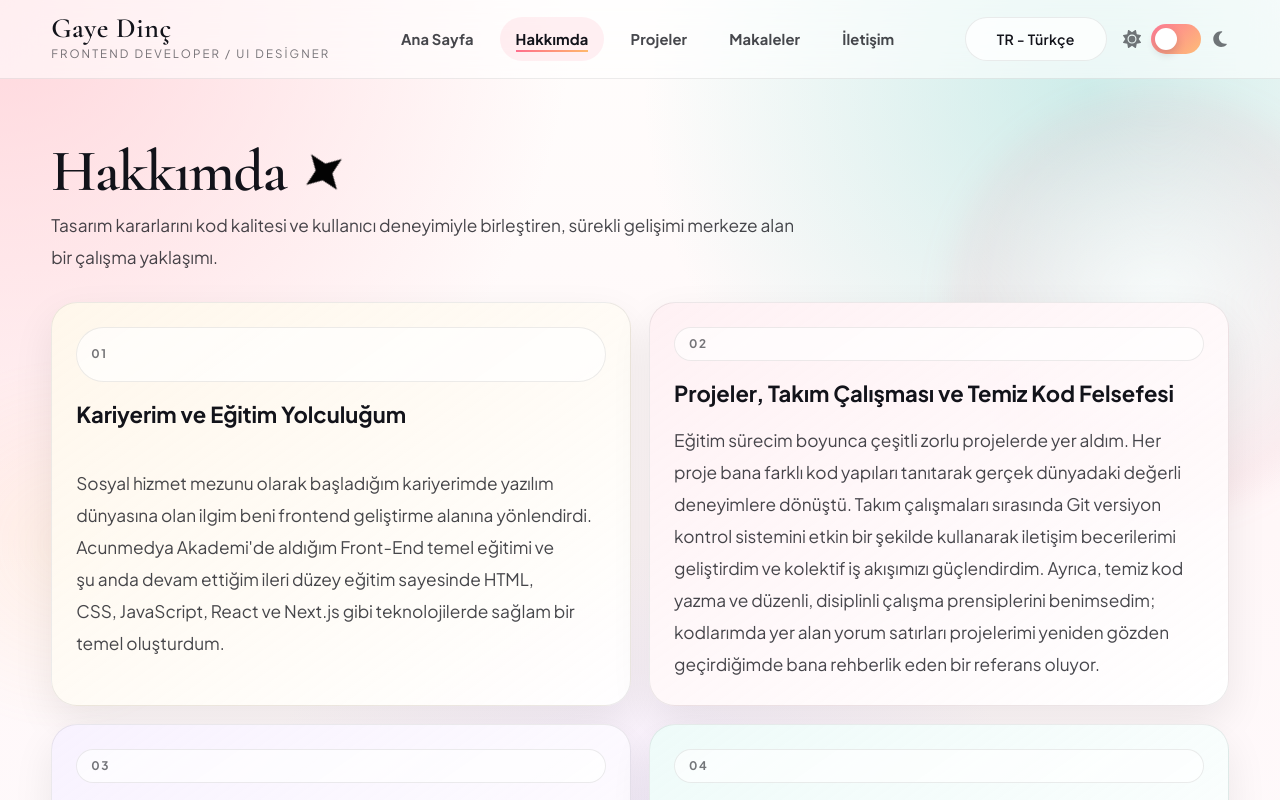
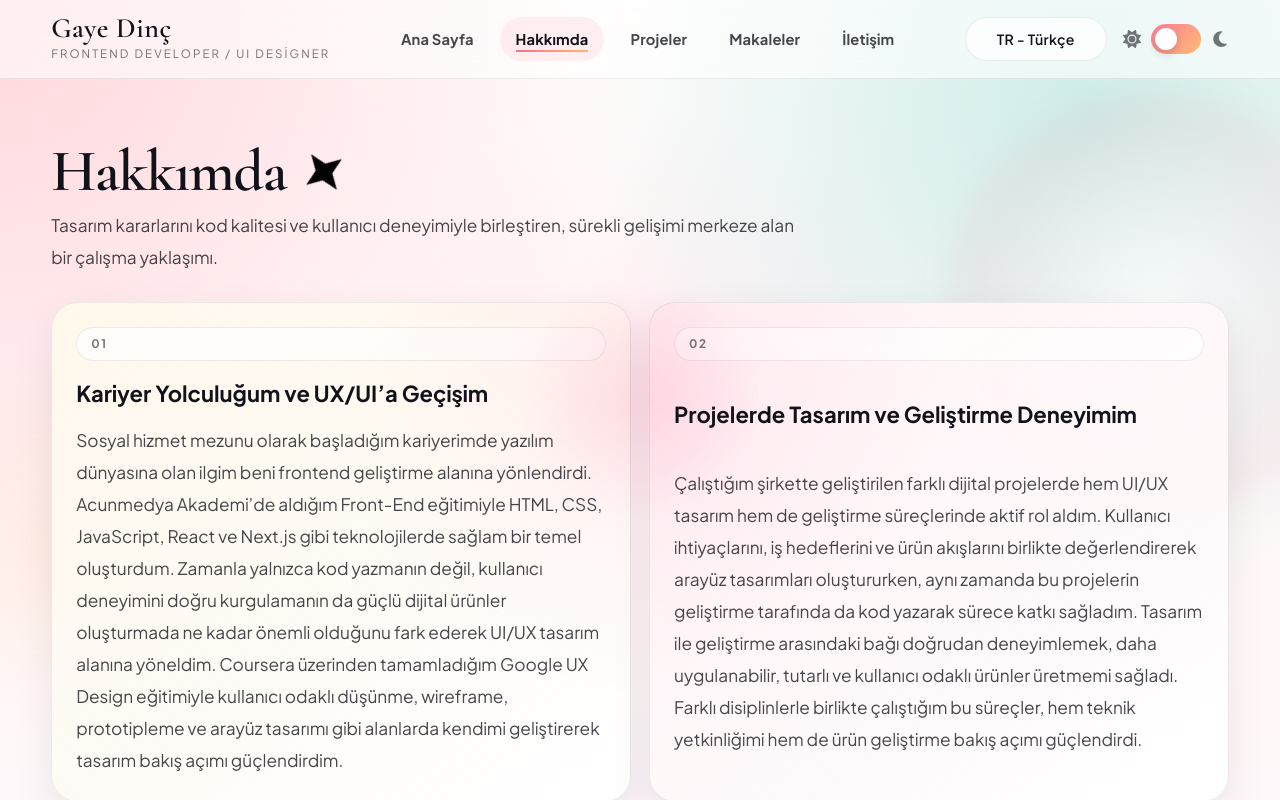
Before and after one commit to gayedinc/my-portfolio-next, a Next.js app: page /about in a window 1280 px wide. Shown: the top 800 px of the page. Built offline with nearby package versions, Linux system fonts and the light colour scheme.

Commit message:
Enhance cursor interactivity with global spotlight effect and improve dark mode styles for better user experience

```diff
--- a/src/app/globals.css
+++ b/src/app/globals.css
@@ -4,6 +4,11 @@
 
 html {
   scroll-behavior: smooth;
+}
+
+:root {
+  --cursor-x: 50vw;
+  --cursor-y: 50vh;
 }
 
 body {
@@ -36,6 +41,30 @@ select {
 }
 
 /* Global cursor halo */
+.global-spotlight {
+  position: fixed;
+  inset: 0;
+  pointer-events: none;
+  z-index: 9997;
+  opacity: 1;
+  transition: opacity 0.25s ease;
+}
+
+body:not(.dark-mode) .global-spotlight {
+  background:
+    radial-gradient(170px circle at var(--cursor-x) var(--cursor-y), rgba(255, 162, 196, 0.24), rgba(255, 162, 196, 0.1) 44%, rgba(255, 162, 196, 0) 72%),
+    radial-gradient(410px circle at var(--cursor-x) var(--cursor-y), rgba(255, 200, 221, 0.2), rgba(255, 200, 221, 0) 72%);
+  mix-blend-mode: multiply;
+}
+
+body.dark-mode .global-spotlight {
+  opacity: 1;
+  background:
+    radial-gradient(170px circle at var(--cursor-x) var(--cursor-y), rgba(255, 244, 204, 0.18), rgba(255, 176, 118, 0.1) 42%, rgba(255, 176, 118, 0) 72%),
+    radial-gradient(410px circle at var(--cursor-x) var(--cursor-y), rgba(140, 186, 255, 0.1), rgba(140, 186, 255, 0) 70%);
+  mix-blend-mode: screen;
+}
+
 .global-cursor {
   position: fixed;
   left: 0;
@@ -56,6 +85,8 @@ select {
 
 /* Mobilde kapat (cursor yok) */
 @media (pointer: coarse) {
+
+  .global-spotlight,
   .global-cursor {
     display: none;
   }
--- a/src/assets/darkMode.css
+++ b/src/assets/darkMode.css
@@ -134,6 +134,13 @@ body.dark-mode {
   border-color: rgba(255, 110, 140, 0.34);
 }
 
+.dark-mode .articles-arrow-link:hover {
+  color: #ffffff;
+  border-color: rgba(255, 184, 108, 0.46);
+  background: linear-gradient(135deg, rgba(255, 110, 140, 0.3), rgba(255, 184, 108, 0.22));
+  box-shadow: 0 14px 30px rgba(0, 0, 0, 0.3);
+}
+
 .dark-mode .nav-adres a.active,
 .dark-mode .nav-hamburger a.active {
   background: rgba(255, 110, 140, 0.14);
--- a/src/assets/main.css
+++ b/src/assets/main.css
@@ -593,6 +593,12 @@ main,
   text-transform: none;
 }
 
+.about-order {
+  min-height: 34px;
+  height: 34px;
+  line-height: 1;
+}
+
 .hero-heading-row {
   display: flex;
   align-items: start;
@@ -1143,6 +1149,7 @@ main,
   border-radius: 50%;
   background: rgba(255, 255, 255, 0.82);
   box-shadow: 0 8px 18px rgba(17, 18, 24, 0.08);
+  transition: transform var(--transition-fast), box-shadow var(--transition-fast), border-color var(--transition-fast), background var(--transition-fast), color var(--transition-fast);
 }
 
 .articles-arrow-link svg {
@@ -1324,6 +1331,12 @@ button:focus-visible,
     background: rgba(255, 255, 255, 0.96);
   }
 
+  .articles-arrow-link:hover {
+    color: #11131d;
+    border-color: rgba(255, 110, 140, 0.36);
+    background: linear-gradient(135deg, rgba(255, 110, 140, 0.2), rgba(255, 184, 108, 0.24));
+  }
+
   .hero-photo-frame:hover .hero-photo img {
     transform: scale(1.04);
     filter: saturate(1.08) contrast(1.02);
--- a/src/components/GlobalCursor.jsx
+++ b/src/components/GlobalCursor.jsx
@@ -19,6 +19,9 @@ export default function GlobalCursor() {
       'a, p, span, h1, h2, h3, h4, h5, h6, strong, em, small, label';
 
     const onMove = (e) => {
+      document.documentElement.style.setProperty('--cursor-x', `${e.clientX}px`);
+      document.documentElement.style.setProperty('--cursor-y', `${e.clientY}px`);
+
       setState((prev) => ({
         ...prev,
         x: e.clientX,
@@ -79,5 +82,10 @@ export default function GlobalCursor() {
     el.style.height = state.big ? '52px' : '38px';
   }, [state]);
 
-  return <span ref={cursorRef} className="global-cursor" />;
+  return (
+    <>
+      <span className="global-spotlight" aria-hidden="true" />
+      <span ref={cursorRef} className="global-cursor" />
+    </>
+  );
 }
--- a/src/locales/tr.json
+++ b/src/locales/tr.json
@@ -16,7 +16,7 @@
   "scroll_label": "Aşağı kaydır ve keşfet",
   "aboutme": "Hakkımda",
   "about_intro": "Tasarım kararlarını kod kalitesi ve kullanıcı deneyimiyle birleştiren, sürekli gelişimi merkeze alan bir çalışma yaklaşımı.",
-  "career": "Kariyerim ve Eğitim Yolculuğum",
+  "career": "Kariyer Yolculuğum ve UX/UI’a Geçişim",
   "contaxt_text": "Projelerim hakkında daha fazla bilgi edinmek veya olası işbirliklerini değerlendirmek isterseniz sizinle tanışmaktan memnuniyet duyarım! Fikirlerinizi paylaşmak, projeleriniz üzerine konuşmak ve birlikte neler başarabileceğimizi keşfetmek için benimle iletişime geçmekten çekinmeyin. Yeni bağlantılar ve yaratıcı işbirlikleri için her zaman açık olduğumu bilmenizi isterim!",
   "contact_intro": "Yeni ürünler, yeniden tasarımlar ve yaratıcı frontend işleri için iletişime geçelim.",
   "contact_status": "Yeni iş birliklerine açık",
@@ -29,13 +29,13 @@
   "project_chip": "Öne Çıkan Proje",
   "project_meta_label": "Case study / production",
   "articles_intro": "Frontend, React ve Next.js üzerine yazdığım teknik notlar, rehberler ve öğrenim kayıtları.",
-  "career_text": "Sosyal hizmet mezunu olarak başladığım kariyerimde yazılım dünyasına olan ilgim beni frontend geliştirme alanına yönlendirdi. Acunmedya Akademi'de aldığım Front-End temel eğitimi ve şu anda devam ettiğim ileri düzey eğitim sayesinde HTML, CSS, JavaScript, React ve Next.js gibi teknolojilerde sağlam bir temel oluşturdum.",
-  "projects_teamwork": "Projeler, Takım Çalışması ve Temiz Kod Felsefesi",
-  "projects_teamwork_text": "Eğitim sürecim boyunca çeşitli zorlu projelerde yer aldım. Her proje bana farklı kod yapıları tanıtarak gerçek dünyadaki değerli deneyimlere dönüştü. Takım çalışmaları sırasında Git versiyon kontrol sistemini etkin bir şekilde kullanarak iletişim becerilerimi geliştirdim ve kolektif iş akışımızı güçlendirdim. Ayrıca, temiz kod yazma ve düzenli, disiplinli çalışma prensiplerini benimsedim; kodlarımda yer alan yorum satırları projelerimi yeniden gözden geçirdiğimde bana rehberlik eden bir referans oluyor.",
+  "career_text": "Sosyal hizmet mezunu olarak başladığım kariyerimde yazılım dünyasına olan ilgim beni frontend geliştirme alanına yönlendirdi. Acunmedya Akademi’de aldığım Front-End eğitimiyle HTML, CSS, JavaScript, React ve Next.js gibi teknolojilerde sağlam bir temel oluşturdum. Zamanla yalnızca kod yazmanın değil, kullanıcı deneyimini doğru kurgulamanın da güçlü dijital ürünler oluşturmada ne kadar önemli olduğunu fark ederek UI/UX tasarım alanına yöneldim. Coursera üzerinden tamamladığım Google UX Design eğitimiyle kullanıcı odaklı düşünme, wireframe, prototipleme ve arayüz tasarımı gibi alanlarda kendimi geliştirerek tasarım bakış açımı güçlendirdim.",
+  "projects_teamwork": "Projelerde Tasarım ve Geliştirme Deneyimim",
+  "projects_teamwork_text": "Çalıştığım şirkette geliştirilen farklı dijital projelerde hem UI/UX tasarım hem de geliştirme süreçlerinde aktif rol aldım. Kullanıcı ihtiyaçlarını, iş hedeflerini ve ürün akışlarını birlikte değerlendirerek arayüz tasarımları oluştururken, aynı zamanda bu projelerin geliştirme tarafında da kod yazarak sürece katkı sağladım. Tasarım ile geliştirme arasındaki bağı doğrudan deneyimlemek, daha uygulanabilir, tutarlı ve kullanıcı odaklı ürünler üretmemi sağladı. Farklı disiplinlerle birlikte çalıştığım bu süreçler, hem teknik yetkinliğimi hem de ürün geliştirme bakış açımı güçlendirdi.",
   "learning_sharing": "Bilgi Paylaşımı ve Sürekli Gelişim",
-  "learning_sharing_text": "Her proje uzmanlık alanımda ilerlememi sağladı ve sürekli gelişimime katkıda bulundu. Öğrendiğim kod yapıları ve teknolojik bilgiler sadece kişisel bir referans olarak değil Medium'da yazdığım makaleler aracılığıyla toplulukla paylaşarak başkalarına da yardımcı oluyorum.",
+  "learning_sharing_text": "Her proje uzmanlık alanımda ilerlememi sağladı ve sürekli gelişimime katkıda bulundu. Özellikle kullanıcı deneyimi, arayüz tasarımı ve ürün geliştirme süreçlerinde edindiğim bilgiler, mesleki bakış açımı daha da derinleştirdi. Öğrendiğim tasarım ve geliştirme yaklaşımlarını yalnızca kendi çalışma süreçlerimde değil, Medium’da yazdığım içerikler aracılığıyla da paylaşarak başkalarına fayda sağlamayı önemsiyorum. Sürekli öğrenen, araştıran ve üreten bir yapıyla kendimi her geçen gün daha da geliştirmeye devam ediyorum.",
   "future_vision": "Geleceğe Bakış",
-  "future_vision_text": "Yazılım dünyasında yenilikçi ve çözüm odaklı projeler üretmeye odaklanarak deneyimlerimi ve disiplinli çalışma prensiplerimi en iyi şekilde kullanmaya devam ediyorum. Sürekli öğrenmeye olan bağlılığım ve teknolojik yeniliklere açıklığım, kullanıcı dostu ve etkileşimli web deneyimleri geliştirmemi sağlıyor.",
+  "future_vision_text": "Kariyer yolculuğumda tasarım ve geliştirme bilgisini bir arada kullanarak daha güçlü dijital ürünler üretmeye odaklanıyorum. UI/UX tasarım alanında kendimi derinleştirirken, teknik altyapım sayesinde tasarım kararlarını uygulanabilir ve sürdürülebilir çözümlerle desteklemeyi önemsiyorum. Amacım, estetik açıdan güçlü olduğu kadar işlevsel, erişilebilir ve kullanıcıyla gerçek bağ kurabilen ürünler ortaya koymak. Disiplinli çalışma anlayışım ve öğrenmeye açık yaklaşımımla, gelecekte de hem tasarım hem geliştirme tarafında değer üreten projelerde yer almayı hedefliyorum.",
   "entertainment_web_app_text": "Entertainment Web App kullanıcıların film ve dizileri keşfedip kendi hesapları üzerinden favorilerine ekleyebildiği bir platformdur. Proje Next.js ile yeniden inşa edilmiş, Supabase kullanılarak kullanıcı kimlik doğrulama ve kişiye özel veri yönetimi eklenmiştir. Her kullanıcı yalnızca kendi “bookmarked” içeriklerini görebilir. Tüm veriler Supabase veritabanından dinamik olarak çekilirken, global durum yönetimi için useContext, sayfa geçişleri için Next.js App Router yapısı kullanılmıştır. Mobil uyumlu tasarımıyla sade ve modern bir kullanıcı deneyimi sunar.",
   "blog_page_text": "Bu projede React ile hash router yapısı kullanarak uygulama yönlendirmelerini yönetiyor ve useContext ile tema değişimini sağlıyorum. API ile POST, PUT ve DELETE işlemleri yaparak veri yönetimi gerçekleştiriyorum. Kullanıcı adı ve şifre kontrolü ile güvenliği sağlıyorum, yalnızca giriş yapan kullanıcılar yazıları düzenleyebilir ve silebilir. Tasarımı kendim yaparak kullanıcı dostu ve modern bir arayüz oluşturuyorum. Proje, güvenli ve işlevsel bir deneyim sunarak API entegrasyonunu başarıyla sağladı.",
   "rest_countries_text": "Bu proje dünya ülkeleriyle ilgili bilgileri dinamik bir şekilde görüntüleyen bir React uygulamasıdır. Kullanıcılar ülkeler arasında arama yapabilir, bölgelere göre filtreleme yaparak istedikleri ülkelere ulaşabilirler. Her ülke için temel ve ek bilgilere detaylı bir şekilde erişim sağlanır. Karanlık mod desteği ile kullanıcı deneyimi kişiselleştirilmiş ve tema tercihi yerel depolama ile korunmuştur. Hash tabanlı yönlendirme ve responsive tasarım ile tüm cihazlarda kullanıcı dostu bir deneyim sunulmuştur.",
```
Also changed, not shown: src/components/MyArticles.jsx (+9 -1 lines), src/locales/de.json (+7 -7 lines), src/locales/en.json (+7 -7 lines).
